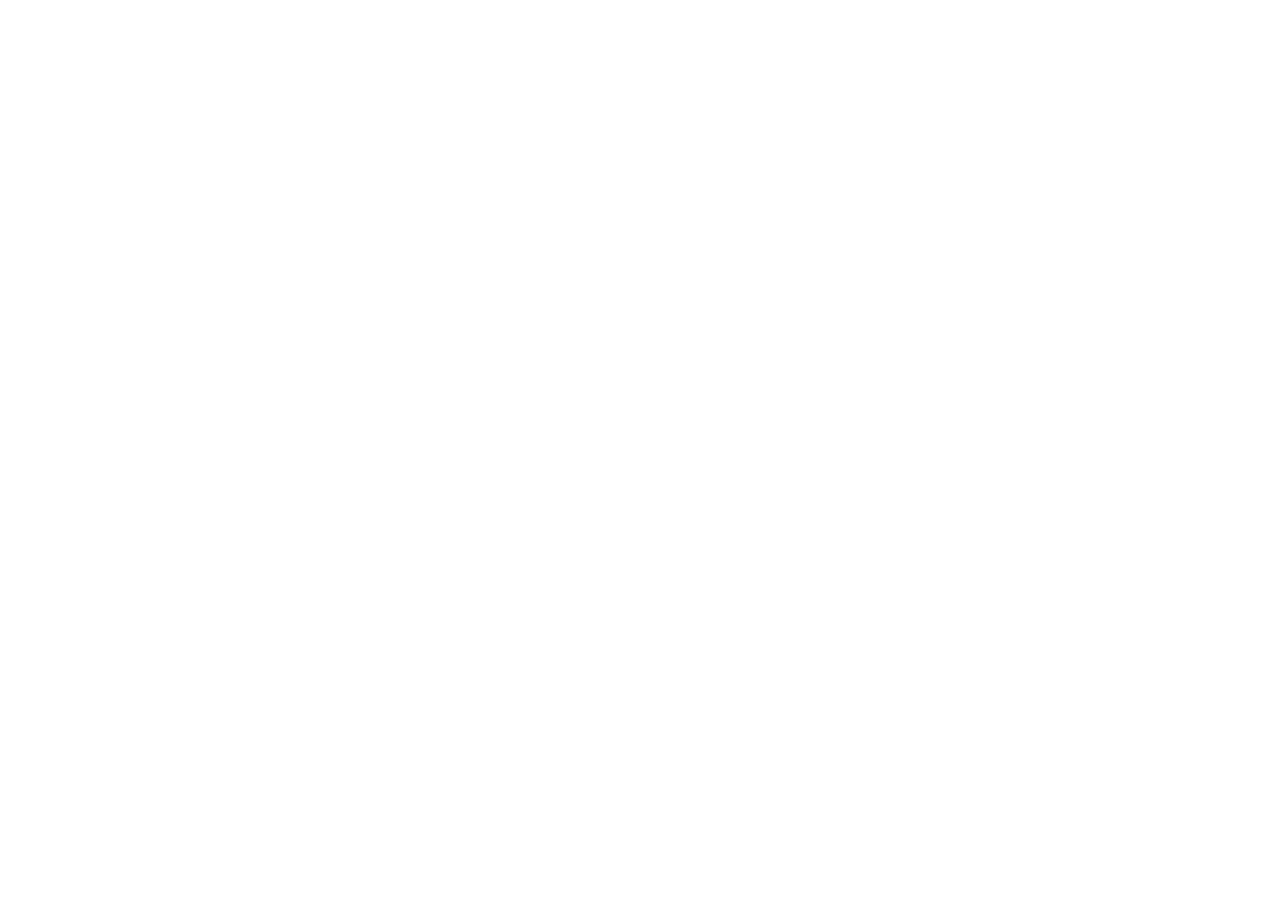
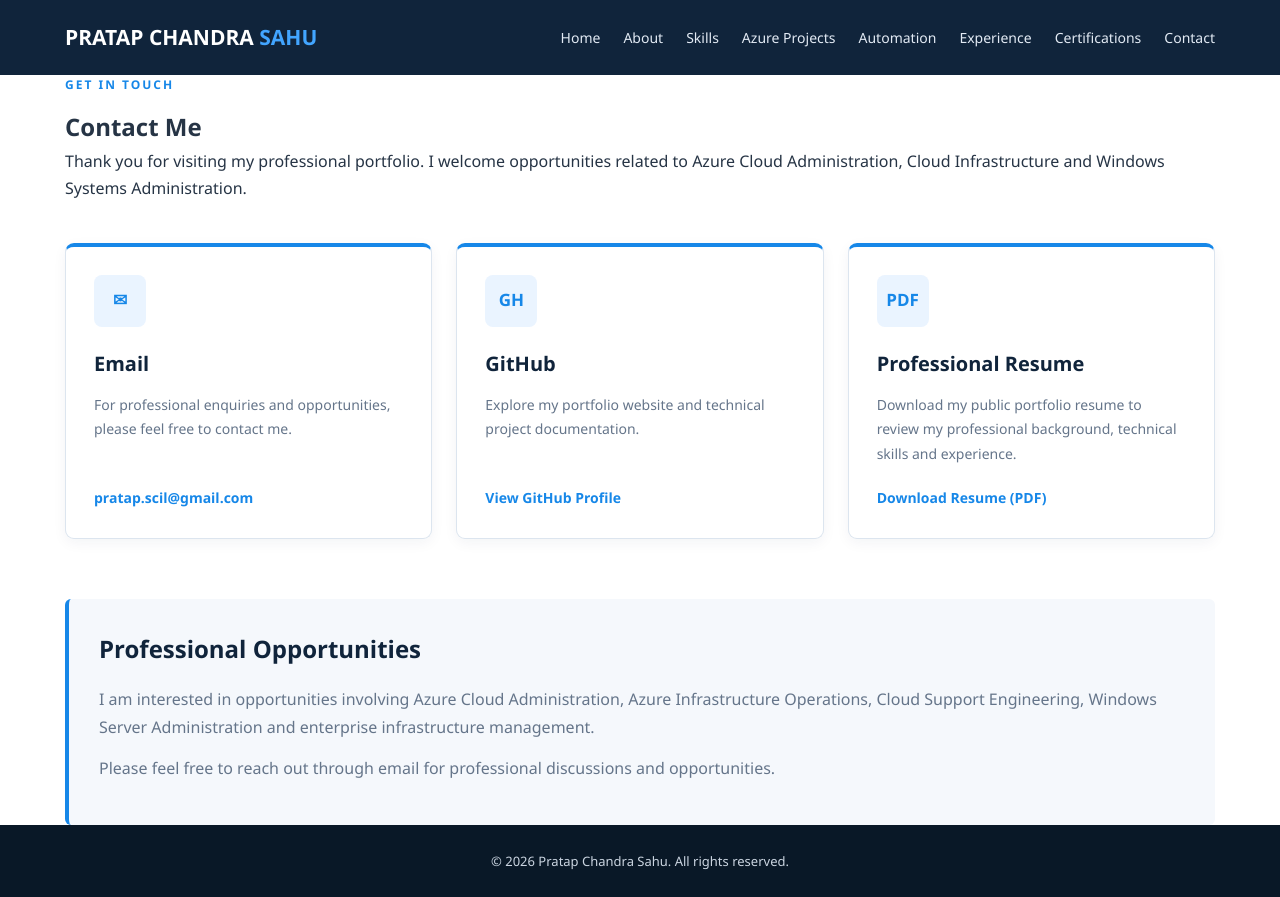
Before and after one commit to pratapscilgit/Pratap_Sahu.github.io, a plain HTML site: page contact.html in a window 1280 px wide. Before the commit the page ends 800 px from the top, so only its background shows below. Drawn offline with Linux system fonts and the light colour scheme.

Commit message:
Add professional contact page and public resume

```diff
--- a/assets/css/style.css
+++ b/assets/css/style.css
@@ -896,3 +896,109 @@ a {
         height: 52px;
     }
 }
+
+
+/* =====================================
+   CONTACT PAGE
+===================================== */
+
+.contact-grid {
+    display: grid;
+    grid-template-columns: repeat(3, 1fr);
+    gap: 24px;
+    margin-top: 40px;
+}
+
+.contact-card {
+    background: var(--white);
+    border: 1px solid var(--border);
+    border-top: 4px solid var(--azure);
+    border-radius: 9px;
+    padding: 28px;
+    box-shadow: 0 4px 14px rgba(20, 45, 78, 0.05);
+    display: flex;
+    flex-direction: column;
+    align-items: flex-start;
+}
+
+.contact-icon {
+    width: 52px;
+    height: 52px;
+    display: flex;
+    align-items: center;
+    justify-content: center;
+    background: var(--azure-light);
+    color: var(--azure);
+    border-radius: 8px;
+    font-size: 17px;
+    font-weight: 800;
+    margin-bottom: 20px;
+}
+
+.contact-card h2 {
+    color: var(--navy);
+    font-size: 20px;
+    margin-bottom: 12px;
+}
+
+.contact-card p {
+    color: var(--muted);
+    font-size: 14px;
+    line-height: 1.75;
+    margin-bottom: 20px;
+}
+
+.contact-card a {
+    color: var(--azure);
+    font-weight: 700;
+    font-size: 14px;
+    text-decoration: none;
+    overflow-wrap: anywhere;
+    margin-top: auto;
+}
+
+.contact-card a:hover {
+    text-decoration: underline;
+}
+
+.contact-message {
+    margin-top: 60px;
+    padding: 30px;
+    background: var(--background);
+    border-left: 4px solid var(--azure);
+    border-radius: 6px;
+}
+
+.contact-message h2 {
+    color: var(--navy);
+    font-size: 24px;
+    margin-bottom: 15px;
+}
+
+.contact-message p {
+    color: var(--muted);
+    line-height: 1.8;
+    margin-bottom: 12px;
+}
+
+/* Contact page responsive layout */
+
+@media (max-width: 900px) {
+    .contact-grid {
+        grid-template-columns: repeat(2, 1fr);
+    }
+}
+
+@media (max-width: 600px) {
+    .contact-grid {
+        grid-template-columns: 1fr;
+    }
+
+    .contact-card {
+        padding: 22px;
+    }
+
+    .contact-message {
+        padding: 22px;
+    }
+}
--- a/contact.html
+++ b/contact.html
@@ -0,0 +1,169 @@
+
+<!DOCTYPE html>
+<html lang="en">
+<head>
+    <meta charset="UTF-8">
+    <meta name="viewport" content="width=device-width, initial-scale=1.0">
+
+    <meta name="description"
+          content="Contact Pratap Chandra Sahu, Senior Azure Cloud and Infrastructure Engineer. View his professional profile and download his public resume.">
+
+    <meta name="author" content="Pratap Chandra Sahu">
+
+    <title>Contact | Pratap Chandra Sahu</title>
+
+    <link rel="stylesheet" href="assets/css/style.css">
+</head>
+
+<body>
+
+<!-- Navigation -->
+<header class="header">
+    <nav class="navbar container">
+
+        <a href="index.html#home" class="logo">
+            PRATAP CHANDRA <span>SAHU</span>
+        </a>
+
+        <button class="menu-toggle"
+                id="menuToggle"
+                aria-label="Toggle navigation"
+                aria-expanded="false">
+            ☰
+        </button>
+
+        <ul class="nav-links" id="navLinks">
+            <li><a href="index.html#home">Home</a></li>
+            <li><a href="about.html">About</a></li>
+            <li><a href="index.html#skills">Skills</a></li>
+            <li><a href="azure-projects.html">Azure Projects</a></li>
+            <li><a href="automation.html">Automation</a></li>
+            <li><a href="experience.html">Experience</a></li>
+            <li><a href="certifications.html">Certifications</a></li>
+            <li><a href="contact.html">Contact</a></li>
+        </ul>
+
+    </nav>
+</header>
+
+<main>
+
+    <section class="page-section">
+        <div class="container">
+
+            <div class="section-heading">
+                <p class="section-label">GET IN TOUCH</p>
+
+                <h1>Contact Me</h1>
+
+                <p>
+                    Thank you for visiting my professional portfolio.
+                    I welcome opportunities related to Azure Cloud
+                    Administration, Cloud Infrastructure and
+                    Windows Systems Administration.
+                </p>
+            </div>
+
+            <div class="contact-grid">
+
+                <!-- Email -->
+
+                <article class="contact-card">
+
+                    <div class="contact-icon">✉</div>
+
+                    <h2>Email</h2>
+
+                    <p>
+                        For professional enquiries and opportunities,
+                        please feel free to contact me.
+                    </p>
+
+                    <a href="mailto:pratap.scil@gmail.com">
+                        pratap.scil@gmail.com
+                    </a>
+
+                </article>
+
+                <!-- GitHub -->
+
+                <article class="contact-card">
+
+                    <div class="contact-icon">GH</div>
+
+                    <h2>GitHub</h2>
+
+                    <p>
+                        Explore my portfolio website and
+                        technical project documentation.
+                    </p>
+
+                    <a href="https://github.com/pratapscilgit"
+                       target="_blank"
+                       rel="noopener noreferrer">
+                        View GitHub Profile
+                    </a>
+
+                </article>
+
+                <!-- Resume -->
+
+                <article class="contact-card">
+
+                    <div class="contact-icon">PDF</div>
+
+                    <h2>Professional Resume</h2>
+
+                    <p>
+                        Download my public portfolio resume
+                        to review my professional background,
+                        technical skills and experience.
+                    </p>
+
+                    <a href="assets/documents/Pratap_Chandra_Sahu_Resume_9_Public_Portfolio.pdf"
+                       download>
+                        Download Resume (PDF)
+                    </a>
+
+                </article>
+
+            </div>
+
+            <!-- Professional Interests -->
+
+            <section class="contact-message">
+
+                <h2>Professional Opportunities</h2>
+
+                <p>
+                    I am interested in opportunities involving
+                    Azure Cloud Administration, Azure Infrastructure
+                    Operations, Cloud Support Engineering,
+                    Windows Server Administration and enterprise
+                    infrastructure management.
+                </p>
+
+                <p>
+                    Please feel free to reach out through email
+                    for professional discussions and opportunities.
+                </p>
+
+            </section>
+
+        </div>
+    </section>
+
+</main>
+
+<footer class="footer">
+    <div class="container">
+        <p>
+            © 2026 Pratap Chandra Sahu. All rights reserved.
+        </p>
+    </div>
+</footer>
+
+<script src="assets/js/script.js"></script>
+
+</body>
+</html>
```
Also changed, not shown: 1 other file.
